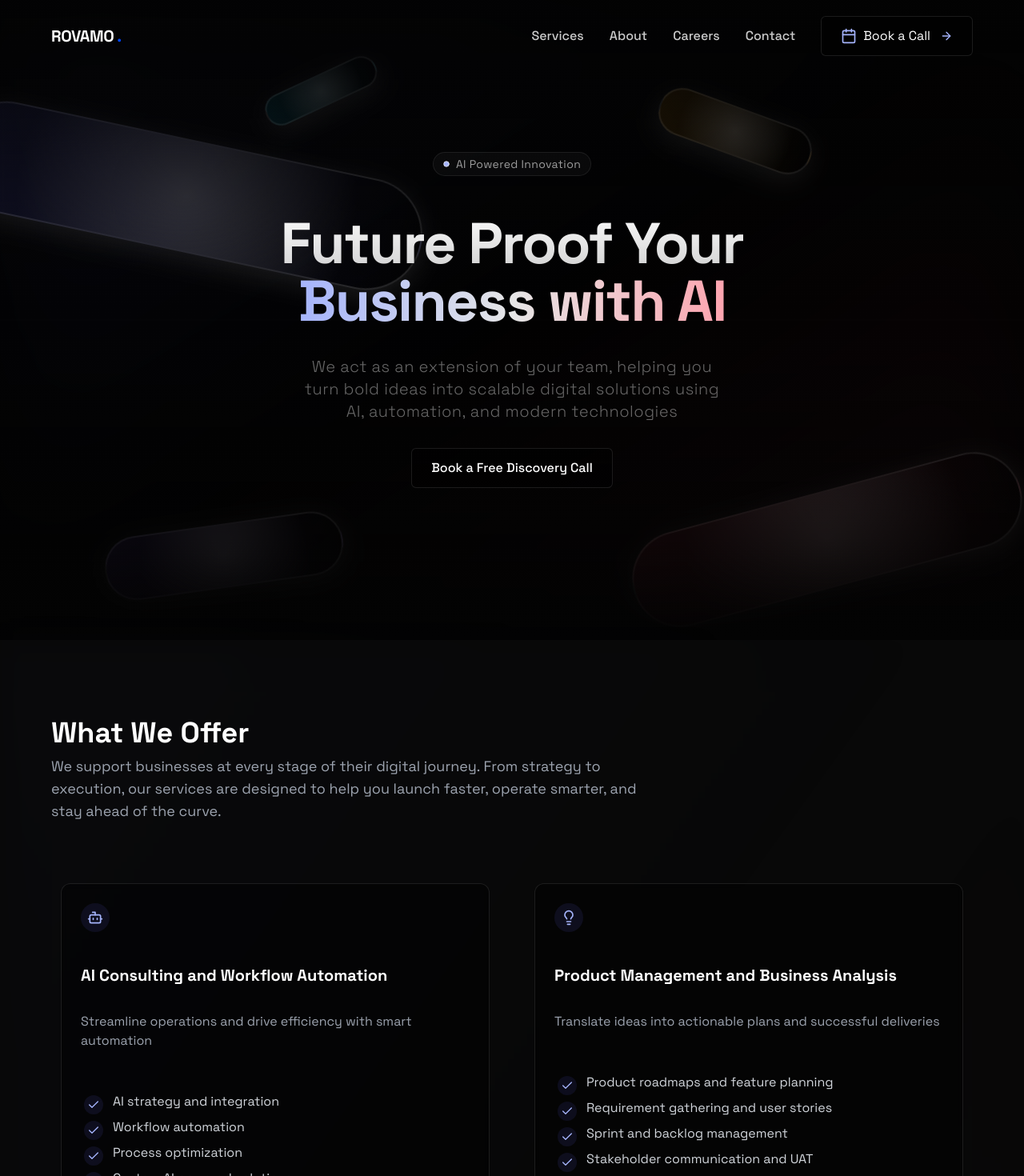
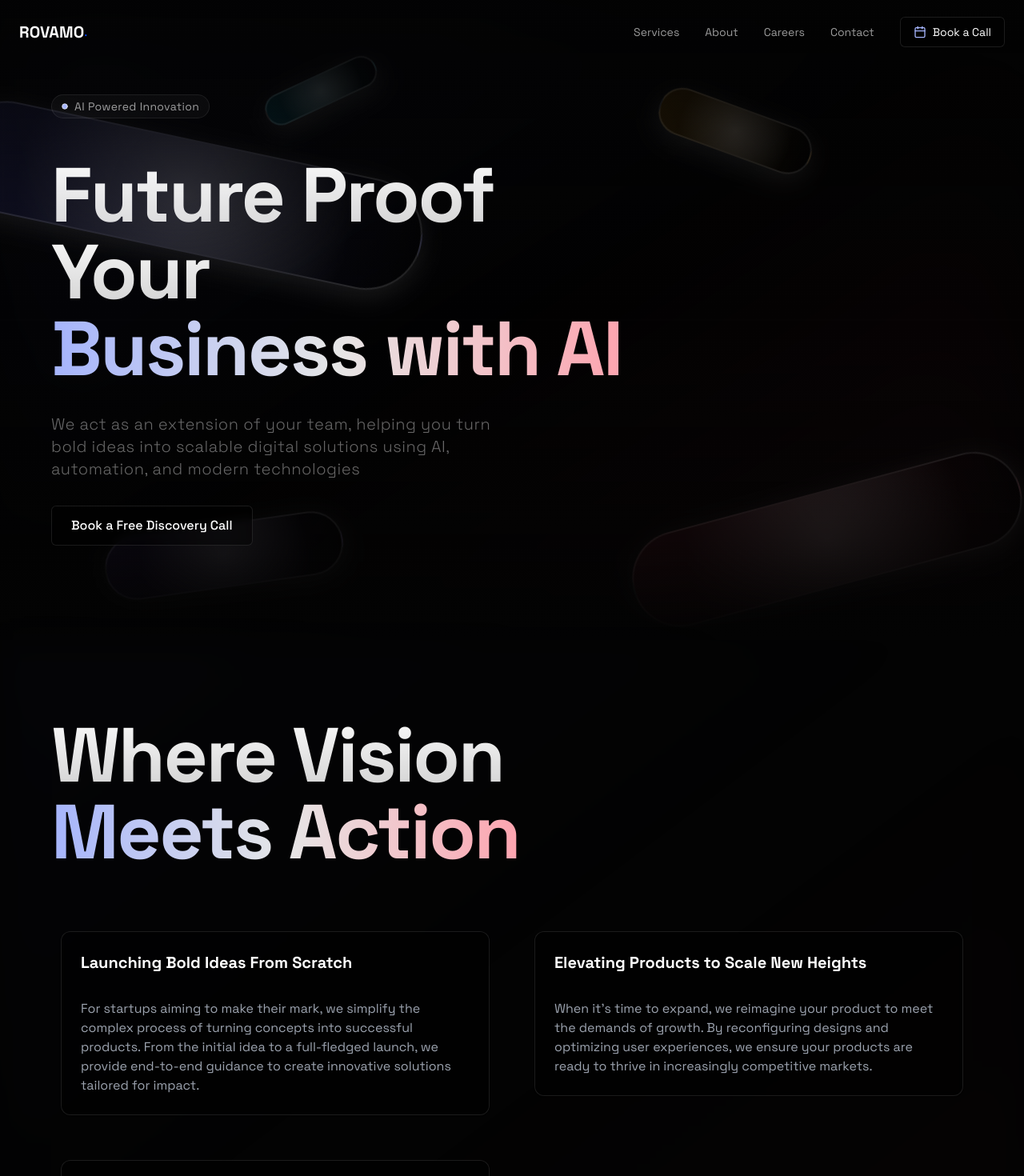
Before and after one commit to ma-rovamo/rovamo-landing, a React (Vite) app: page / in a window 1280 px wide. Shown: the top 1470 px of the page at 80% size. Built offline with nearby package versions, Linux system fonts and the light colour scheme.

Commit message:
misc changes

```diff
--- a/src/components/CTASection.tsx
+++ b/src/components/CTASection.tsx
@@ -24,9 +24,7 @@ const CTASection = () => {
                 Schedule a free call and tell us about your goals. We will help you map out the right solution for your next big move.
               </p>
               <a
-                href="https://cal.com/murtaza-akbar/15min"
-                target="_blank"
-                rel="noopener noreferrer"
+                href="/contact"
                 className="btn inline-flex items-center gap-2 bg-black/40 border border-white/10 text-white hover:bg-indigo-500/20 group px-6 py-3 rounded-md"
               >
                 <Calendar className="h-5 w-5 text-indigo-300" />
--- a/src/components/Footer.tsx
+++ b/src/components/Footer.tsx
@@ -1,4 +1,3 @@
-
 import React from 'react';
 import { Linkedin, Mail, ArrowUpRight } from 'lucide-react';
 
@@ -12,8 +11,8 @@ const Footer = () => {
   ];
 
   const links = [
-    { name: 'LinkedIn', href: '#', icon: Linkedin },
-    { name: 'Contact', href: '#contact', icon: Mail },
+    { name: 'LinkedIn', href: 'https://pk.linkedin.com/company/rovamo-agency', icon: Linkedin },
+    { name: 'Contact', href: '/contact', icon: Mail },
     { name: 'Privacy Policy', href: '#', icon: ArrowUpRight },
   ];
 
--- a/src/components/HeroSection.tsx
+++ b/src/components/HeroSection.tsx
@@ -9,7 +9,7 @@ const HeroSection = () => {
       title2="Business with AI"
       description="We act as an extension of your team, helping you turn bold ideas into scalable digital solutions using AI, automation, and modern technologies"
       ctaText="Book a Free Discovery Call"
-      ctaHref="https://cal.com/murtaza-akbar/15min"
+      ctaHref="/contact"
     />
   );
 };
--- a/src/components/Navbar.tsx
+++ b/src/components/Navbar.tsx
@@ -48,109 +48,74 @@ const Navbar = () => {
   };
 
   return (
-    <nav
-      className={cn(
-        'fixed top-0 left-0 right-0 w-full z-50 transition-all duration-300',
-        isScrolled ? 'bg-black/90 backdrop-blur-sm py-3' : 'bg-transparent py-5'
-      )}
-    >
-      <div className="container-section !py-0 flex justify-between items-center">
-        <Link to="/" className="font-bold text-xl tracking-tight flex items-center text-white">
-          <span>ROVAMO</span>
-          <span className="ml-1 text-rovamo-blue">.</span>
+    <nav className={cn(
+      "fixed top-0 left-0 right-0 z-50 transition-all duration-300",
+      isScrolled ? "bg-black/80 backdrop-blur-sm border-b border-white/5" : "bg-transparent"
+    )}>
+      <div className="container mx-auto px-4 md:px-6">
+        <div className="flex items-center justify-between h-16 md:h-20">
+          <Link to="/" className="flex items-center">
+            <span className="text-xl font-bold text-white">ROVAMO</span>
+            <span className="text-rovamo-blue">.</span>
           </Link>
 
-        {/* Desktop navigation */}
+          {/* Desktop Navigation */}
           <div className="hidden md:flex items-center space-x-8">
-          <div className="hidden md:flex space-x-8">
             {navLinks.map((link) => (
-              link.href.startsWith('/#') ? (
-                <a
-                  key={link.name}
-                  href={link.href}
-                  onClick={(e) => {
-                    e.preventDefault();
-                    handleLinkClick(link.href);
-                  }}
-                  className="text-white/80 hover:text-rovamo-blue font-medium transition-colors"
-                >
-                  {link.name}
-                </a>
-              ) : (
               <Link
                 key={link.name}
                 to={link.href}
-                  className="text-white/80 hover:text-rovamo-blue font-medium transition-colors"
+                onClick={() => handleLinkClick(link.href)}
+                className="text-sm text-white/60 hover:text-white transition-colors"
               >
                 {link.name}
               </Link>
-              )
             ))}
-          </div>
-          <a
-            href="https://cal.com/murtaza-akbar/15min"
-            target="_blank"
-            rel="noopener noreferrer"
-            className="inline-flex items-center gap-2 bg-black/40 border border-white/10 text-white hover:bg-indigo-500/20 group px-6 py-3 rounded-md"
+            <Link
+              to="/contact"
+              className="inline-flex items-center gap-2 px-4 py-2 bg-black/40 border border-white/10 text-white rounded-md hover:bg-indigo-500/20 transition-colors text-sm"
             >
-            <Calendar className="h-5 w-5 text-indigo-300" />
+              <Calendar className="h-4 w-4 text-indigo-300" />
               Book a Call
-            <ArrowRight className="ml-1 group-hover:translate-x-1 transition-transform text-indigo-300" size={16} />
-          </a>
+            </Link>
           </div>
 
-        {/* Mobile navigation toggle */}
+          {/* Mobile Menu Button */}
           <button
-          className="md:hidden text-white p-2"
             onClick={toggleMenu}
-          aria-label="Toggle menu"
+            className="md:hidden p-2 text-white/60 hover:text-white transition-colors"
           >
             {isOpen ? <X size={24} /> : <Menu size={24} />}
           </button>
         </div>
+      </div>
 
-      {/* Mobile navigation menu */}
-      <div className={cn(
-        "fixed inset-0 bg-black/95 z-40 pt-20 px-6 transform transition-transform duration-300 ease-in-out",
-        isOpen ? "translate-x-0" : "translate-x-full"
-      )}>
-        <div className="flex flex-col space-y-8 py-8">
+      {/* Mobile Menu */}
+      {isOpen && (
+        <div className="md:hidden absolute top-16 left-0 right-0 bg-black/95 backdrop-blur-sm border-b border-white/5">
+          <div className="container mx-auto px-4 py-4">
+            <div className="flex flex-col space-y-4">
               {navLinks.map((link) => (
-            link.href.startsWith('/#') ? (
-              <a
-                key={link.name}
-                href={link.href}
-                onClick={(e) => {
-                  e.preventDefault();
-                  handleLinkClick(link.href);
-                }}
-                className="text-xl font-medium text-white hover:text-rovamo-blue"
-              >
-                {link.name}
-              </a>
-            ) : (
                 <Link
                   key={link.name}
                   to={link.href}
-                onClick={toggleMenu}
-                className="text-xl font-medium text-white hover:text-rovamo-blue"
+                  onClick={() => handleLinkClick(link.href)}
+                  className="text-white/60 hover:text-white transition-colors"
                 >
                   {link.name}
                 </Link>
-            )
               ))}
-          <a
-            href="https://cal.com/murtaza-akbar/15min"
-            target="_blank"
-            rel="noopener noreferrer"
-            className="inline-flex items-center gap-2 bg-black/40 border border-white/10 text-white hover:bg-indigo-500/20 group px-6 py-3 rounded-md w-full justify-center"
+              <Link
+                to="/contact"
+                className="inline-flex items-center gap-2 px-4 py-2 bg-black/40 border border-white/10 text-white rounded-md hover:bg-indigo-500/20 transition-colors"
               >
-            <Calendar className="h-5 w-5 text-indigo-300" />
+                <Calendar className="h-4 w-4 text-indigo-300" />
                 Book a Call
-            <ArrowRight className="ml-1 group-hover:translate-x-1 transition-transform text-indigo-300" size={16} />
-          </a>
+              </Link>
             </div>
           </div>
+        </div>
+      )}
     </nav>
   );
 };
--- a/src/components/ServicesSection.tsx
+++ b/src/components/ServicesSection.tsx
@@ -103,8 +103,16 @@ const ServicesSection = () => {
       <div className="absolute inset-0 bg-gradient-to-br from-indigo-500/[0.02] via-transparent to-rose-500/[0.02] blur-xl"></div>
       <div className="container-section relative z-10">
         <div className="max-w-3xl">
-          <h2 className="section-title text-white text-left">What We Offer</h2>
-          <p className="section-subtitle text-left">
+          <h2 className="text-5xl sm:text-7xl md:text-8xl font-bold tracking-tight mb-6">
+            <span className="bg-clip-text text-transparent bg-gradient-to-b from-white to-white/80">
+              Our
+            </span>
+            <br />
+            <span className="bg-clip-text text-transparent bg-gradient-to-r from-indigo-300 via-white/90 to-rose-300">
+              Services
+            </span>
+          </h2>
+          <p className="text-lg text-gray-400 max-w-3xl">
             We support businesses at every stage of their digital journey. From strategy to execution, our services are designed to help you launch faster, operate smarter, and stay ahead of the curve.
           </p>
         </div>
--- /dev/null
+++ b/src/components/VisionSection.tsx
@@ -0,0 +1,94 @@
+import React from 'react';
+import { motion } from 'framer-motion';
+import { cn } from '@/lib/utils';
+import { GlowingEffect } from '@/components/ui/glowing-effect';
+
+const VisionCard = ({ title, description }: {
+  title: string;
+  description: string;
+}) => {
+  return (
+    <div className="relative rounded-[1.25rem] p-2 md:rounded-[1.5rem] md:p-3">
+      <GlowingEffect
+        spread={40}
+        glow={true}
+        disabled={false}
+        proximity={64}
+        inactiveZone={0.01}
+        borderWidth={3}
+      />
+      <div className="relative flex flex-col justify-between gap-6 overflow-hidden rounded-xl border-[0.75px] border-white/10 bg-black/40 p-6 shadow-sm backdrop-blur-sm">
+        <h3 className="text-xl font-bold mb-2 text-white">{title}</h3>
+        <p className="text-gray-400">{description}</p>
+      </div>
+    </div>
+  );
+};
+
+const VisionSection = () => {
+  const fadeUpVariants = {
+    hidden: { opacity: 0, y: 30 },
+    visible: (i: number) => ({
+      opacity: 1,
+      y: 0,
+      transition: {
+        duration: 1,
+        delay: 0.5 + i * 0.2,
+        ease: [0.25, 0.4, 0.25, 1],
+      },
+    }),
+  };
+
+  const visionCards = [
+    {
+      title: "Launching Bold Ideas From Scratch",
+      description: "For startups aiming to make their mark, we simplify the complex process of turning concepts into successful products. From the initial idea to a full-fledged launch, we provide end-to-end guidance to create innovative solutions tailored for impact."
+    },
+    {
+      title: "Elevating Products to Scale New Heights",
+      description: "When it's time to expand, we reimagine your product to meet the demands of growth. By reconfiguring designs and optimizing user experiences, we ensure your products are ready to thrive in increasingly competitive markets."
+    },
+    {
+      title: "Empowering Established Organizations to Evolve",
+      description: "Change within institutions requires strategic innovation. We collaborate with enterprises to design and implement cutting-edge solutions that breathe new life into their processes and operations, preparing them for a progressive future."
+    }
+  ];
+
+  return (
+    <section id="vision" className="bg-[#030303] relative">
+      <div className="absolute inset-0 bg-gradient-to-br from-indigo-500/[0.02] via-transparent to-rose-500/[0.02] blur-xl"></div>
+      <div className="container-section relative z-10">
+        <div className="max-w-3xl mb-16">
+          <h2 className="text-5xl sm:text-7xl md:text-8xl font-bold tracking-tight mb-6">
+            <span className="bg-clip-text text-transparent bg-gradient-to-b from-white to-white/80">
+              Where Vision
+            </span>
+            <br />
+            <span className="bg-clip-text text-transparent bg-gradient-to-r from-indigo-300 via-white/90 to-rose-300">
+              Meets Action
+            </span>
+          </h2>
+        </div>
+
+        <div className="grid grid-cols-1 md:grid-cols-2 gap-8">
+          {visionCards.map((card, index) => (
+            <motion.div
+              key={index}
+              custom={index}
+              variants={fadeUpVariants}
+              initial="hidden"
+              animate="visible"
+            >
+              <VisionCard
+                title={card.title}
+                description={card.description}
+              />
+            </motion.div>
+          ))}
+        </div>
+      </div>
+    </section>
+  );
+};
+
+export default VisionSection;
--- a/src/components/ui/shape-landing-hero.tsx
+++ b/src/components/ui/shape-landing-hero.tsx
@@ -79,7 +79,7 @@ function HeroGeometric({
     description = "Crafting exceptional digital experiences through innovative design and cutting-edge technology.",
     showCTA = true,
     ctaText = "Get Started",
-    ctaHref = "https://cal.com/murtaza-akbar/15min",
+    ctaHref = "/contact",
 }: {
     badge?: string;
     title1?: string;
@@ -153,8 +153,8 @@ function HeroGeometric({
                 />
             </div>
 
-            <div className="relative z-10 container mx-auto px-4 md:px-6">
-                <div className="max-w-3xl mx-auto text-center">
+            <div className="container-section relative z-10">
+                <div className="max-w-3xl">
                     <motion.div
                         custom={0}
                         variants={fadeUpVariants}
@@ -174,7 +174,7 @@ function HeroGeometric({
                         initial="hidden"
                         animate="visible"
                     >
-                        <h1 className="text-4xl sm:text-6xl md:text-7xl font-bold mb-6 md:mb-8 tracking-tight">
+                        <h1 className="text-5xl sm:text-7xl md:text-8xl font-bold mb-6 md:mb-8 tracking-tight text-left">
                             <span className="bg-clip-text text-transparent bg-gradient-to-b from-white to-white/80">
                                 {title1}
                             </span>
@@ -195,7 +195,7 @@ function HeroGeometric({
                         initial="hidden"
                         animate="visible"
                     >
-                        <p className="text-base sm:text-lg md:text-xl text-white/40 mb-8 leading-relaxed font-light tracking-wide max-w-xl mx-auto px-4">
+                        <p className="text-base sm:text-lg md:text-xl text-white/40 mb-8 leading-relaxed font-light tracking-wide max-w-xl text-left">
                             {description}
                         </p>
                     </motion.div>
@@ -211,7 +211,7 @@ function HeroGeometric({
                                 href={ctaHref}
                                 target="_blank"
                                 rel="noopener noreferrer"
-                                className="inline-flex items-center px-6 py-3 bg-black/40 border border-white/10 text-white rounded-md hover:bg-indigo-500/20 transition-colors duration-300 font-medium"
+                                className="inline-flex items-center px-6 py-3 bg-black/40 border border-white/10 text-white rounded-md hover:bg-indigo-500/20 transition-colors duration-300 font-medium backdrop-blur-sm"
                             >
                                 {ctaText}
                             </a>
--- a/src/pages/Index.tsx
+++ b/src/pages/Index.tsx
@@ -1,7 +1,7 @@
-
 import React, { useEffect } from 'react';
 import Navbar from '@/components/Navbar';
 import HeroSection from '@/components/HeroSection';
+import VisionSection from '@/components/VisionSection';
 import ServicesSection from '@/components/ServicesSection';
 import AboutSection from '@/components/AboutSection';
 import CTASection from '@/components/CTASection';
@@ -18,6 +18,7 @@ const Index = () => {
       <Navbar />
       <main>
         <HeroSection />
+        <VisionSection />
         <ServicesSection />
         <AboutSection />
         <CTASection />
```
Also changed, not shown: 1 other file (tests, documents, lock files or other folders). Lines whose indentation alone changed are shown as unchanged.
